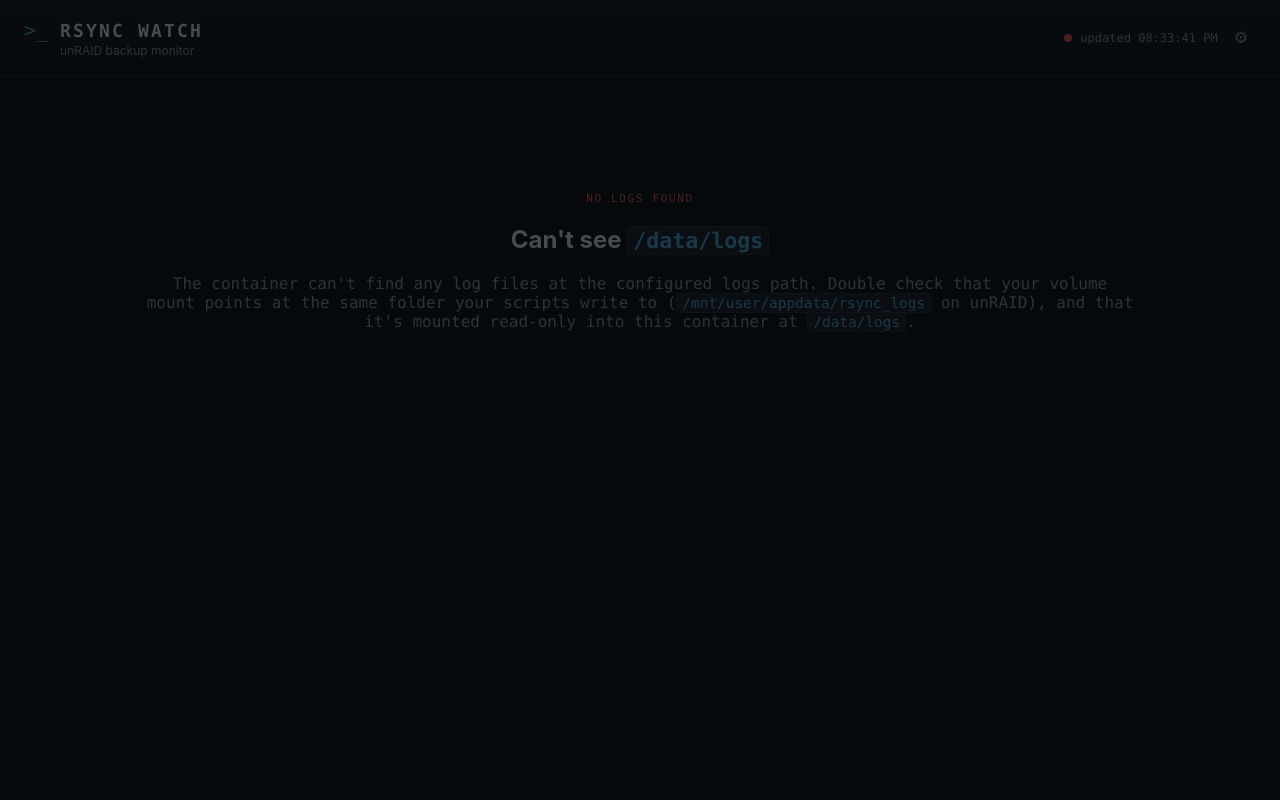
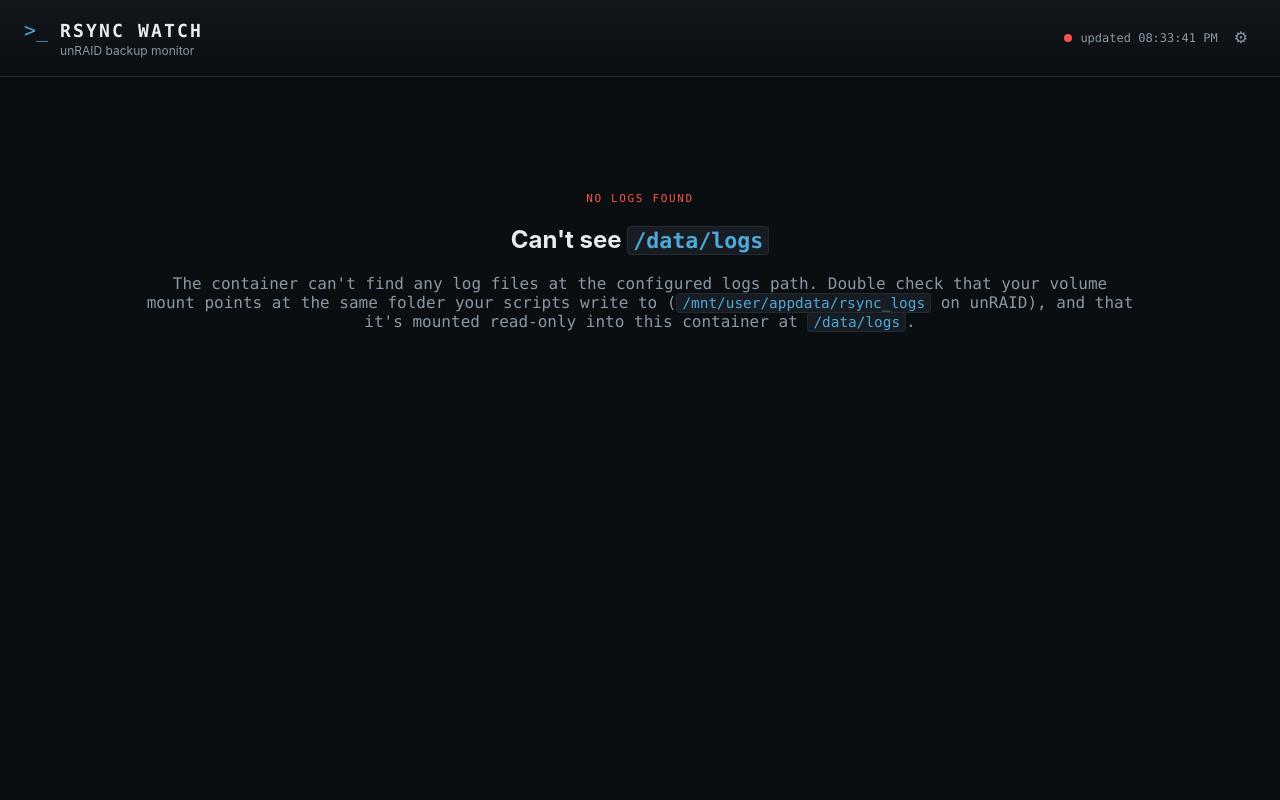
Before and after one commit to g-guglielmi/rsync-dashboard, a Flask app: page / in a window 1280 px wide. Run offline with Flask 3, Linux system fonts and the light colour scheme.

Commit message:
Fix settings overlay dimming the page when closed
.modal { display:flex } beat the browser's [hidden] { display:none }, so the
overlay was always painted. Add an explicit .modal[hidden] rule.

Co-Authored-By: Claude Fable 5.1 <noreply@anthropic.com>

```diff
--- a/static/style.css
+++ b/static/style.css
@@ -145,6 +145,7 @@ a { color: var(--accent); }
   padding: 40px 16px;
   overflow-y: auto;
 }
+.modal[hidden] { display: none; }   /* author display:flex would otherwise beat the hidden attribute */
 body.modal-open { overflow: hidden; }
 .modal__panel {
   background: var(--bg);
```
